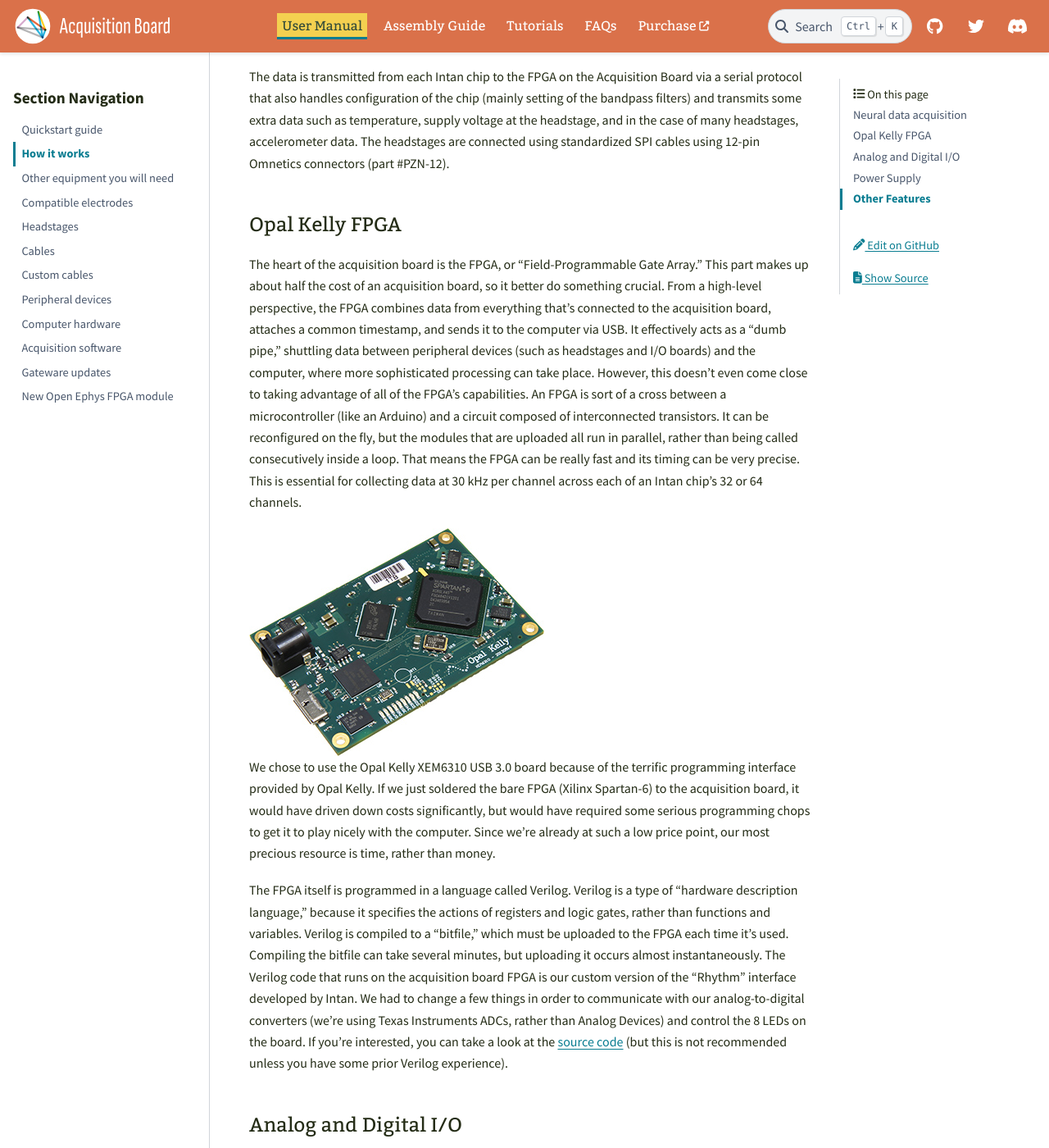
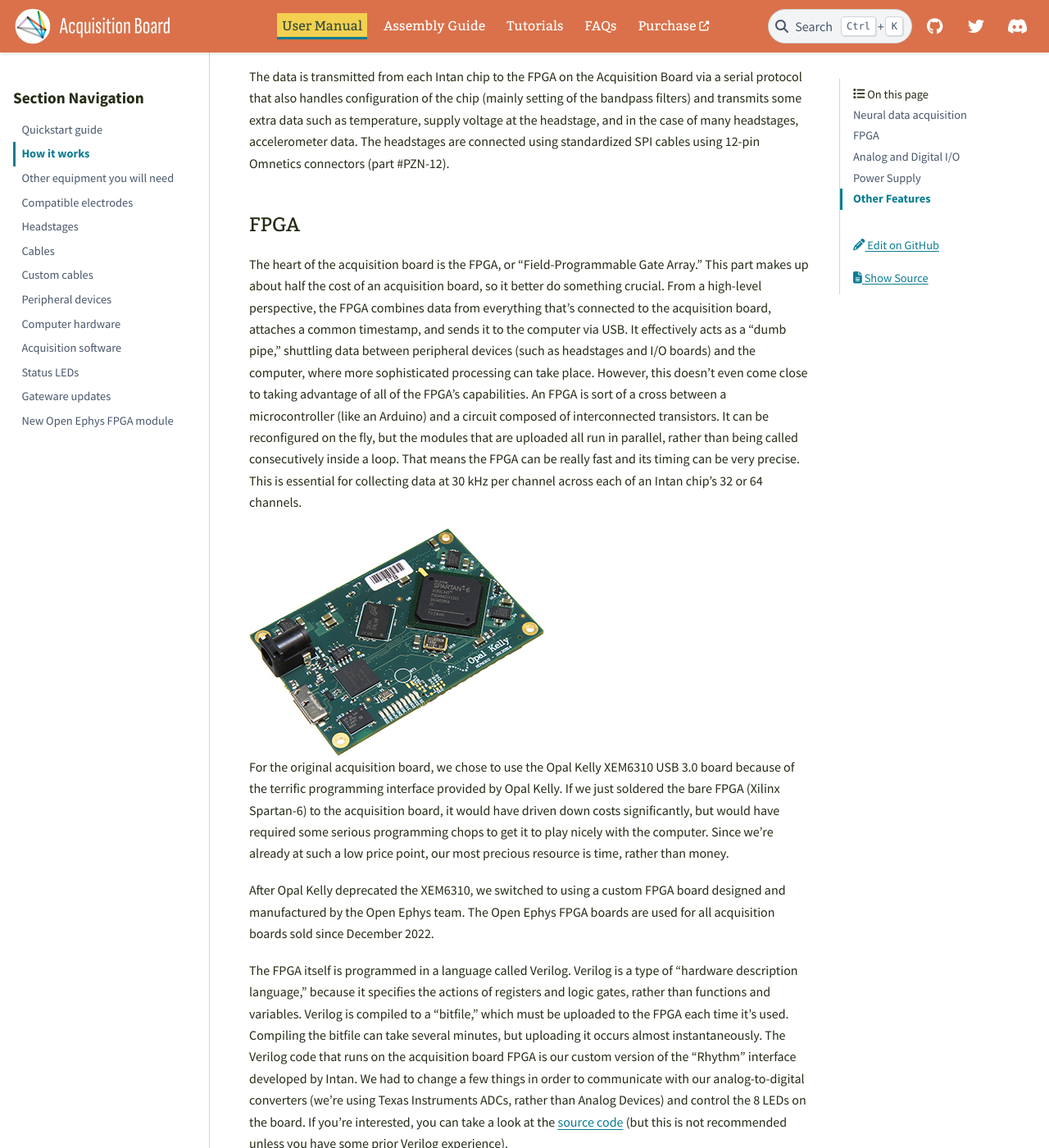
Before and after one commit to open-ephys/acq-board-docs, a Sphinx documentation site: the page built from source/User-Manual/How-it-works.rst, in a window 1280 px wide and 1400 px high, scrolled down 1252 px. Shown: the whole window at 82% size. Built offline with Sphinx 7.4.7 and the PyData theme 0.15.4, drawn with Linux system fonts in a browser that asks for light colours; some of the changed text lies outside the part shown.

Commit message:
Add page on status LEDs

```diff
--- a/source/User-Manual/How-it-works.rst
+++ b/source/User-Manual/How-it-works.rst
@@ -19,14 +19,16 @@
 
 The data is transmitted from each Intan chip to the FPGA on the Acquisition Board via a serial protocol that also handles configuration of the chip (mainly setting of the bandpass filters) and transmits some extra data such as temperature, supply voltage at the headstage, and in the case of many headstages, accelerometer data. The headstages are connected using standardized SPI cables using 12-pin Omnetics connectors (part #PZN-12).
 
-Opal Kelly FPGA
+FPGA
 ###################################
 
 The heart of the acquisition board is the FPGA, or "Field-Programmable Gate Array." This part makes up about half the cost of an acquisition board, so it better do something crucial. From a high-level perspective, the FPGA combines data from everything that's connected to the acquisition board, attaches a common timestamp, and sends it to the computer via USB. It effectively acts as a "dumb pipe," shuttling data between peripheral devices (such as headstages and I/O boards) and the computer, where more sophisticated processing can take place. However, this doesn't even come close to taking advantage of all of the FPGA's capabilities. An FPGA is sort of a cross between a microcontroller (like an Arduino) and a circuit composed of interconnected transistors. It can be reconfigured on the fly, but the modules that are uploaded all run in parallel, rather than being called consecutively inside a loop. That means the FPGA can be really fast and its timing can be very precise. This is essential for collecting data at 30 kHz per channel across each of an Intan chip's 32 or 64 channels.
 
 .. image:: ../_static/images/usermanual/xem6310.jpg
 
-We chose to use the Opal Kelly XEM6310 USB 3.0 board because of the terrific programming interface provided by Opal Kelly. If we just soldered the bare FPGA (Xilinx Spartan-6) to the acquisition board, it would have driven down costs significantly, but would have required some serious programming chops to get it to play nicely with the computer. Since we're already at such a low price point, our most precious resource is time, rather than money.
+For the original acquisition board, we chose to use the Opal Kelly XEM6310 USB 3.0 board because of the terrific programming interface provided by Opal Kelly. If we just soldered the bare FPGA (Xilinx Spartan-6) to the acquisition board, it would have driven down costs significantly, but would have required some serious programming chops to get it to play nicely with the computer. Since we're already at such a low price point, our most precious resource is time, rather than money.
+
+After Opal Kelly deprecated the XEM6310, we switched to using a custom FPGA board designed and manufactured by the Open Ephys team. The Open Ephys FPGA boards are used for all acquisition boards sold since December 2022.
 
 The FPGA itself is programmed in a language called Verilog. Verilog is a type of "hardware description language," because it specifies the actions of registers and logic gates, rather than functions and variables. Verilog is compiled to a "bitfile," which must be uploaded to the FPGA each time it's used. Compiling the bitfile can take several minutes, but uploading it occurs almost instantaneously. The Verilog code that runs on the acquisition board FPGA is our custom version of the "Rhythm" interface developed by Intan. We had to change a few things in order to communicate with our analog-to-digital converters (we're using Texas Instruments ADCs, rather than Analog Devices) and control the 8 LEDs on the board. If you're interested, you can take a look at the `source code <https://github.com/open-ephys/rhythm>`_ (but this is not recommended unless you have some prior Verilog experience).
 
--- a/source/User-Manual/Quickstart-guide.rst
+++ b/source/User-Manual/Quickstart-guide.rst
@@ -67,6 +67,6 @@
 
 *LEDs*
 
-The LEDs on the acquisition board will flash during normal operation. Fast flashing of the left-most LED (analog output) is expected. The digital input LED should turn green when one of the digital input channels is high, which is useful for checking whether or not your synchronization is working.
+The :ref:`statusleds` on the acquisition board will flash during normal operation. Fast flashing of the left-most LED (analog output) is expected. The digital input LED should turn green when one of the digital input channels is high, which is useful for checking whether or not your synchronization is working.
 
 It is possible that the LEDs can create noise in your recordings for some grounding configurations. You may also want to disable them if you're performing behavioral experiments in the dark. The LEDs can be turned off by clicking the "LED" button in the `Acqusitiion Board <https://open-ephys.github.io/gui-docs/User-Manual/Plugins/OE-FPGA-Acquisition-Board.html#>`_ plugin in the Open Ephys GUI.
--- a/source/User-Manual/index.rst
+++ b/source/User-Manual/index.rst
@@ -29,5 +29,6 @@
     Peripheral-devices
     Computer-hardware
     Acquisition-software
+    Status-LEDs
     Gateware-Update
     New-FPGA
```
Also changed, not shown: other parts of source/User-Manual/How-it-works.rst (+1 -1 lines), source/User-Manual/Status-LEDs.rst (added, +46 -0 lines).
